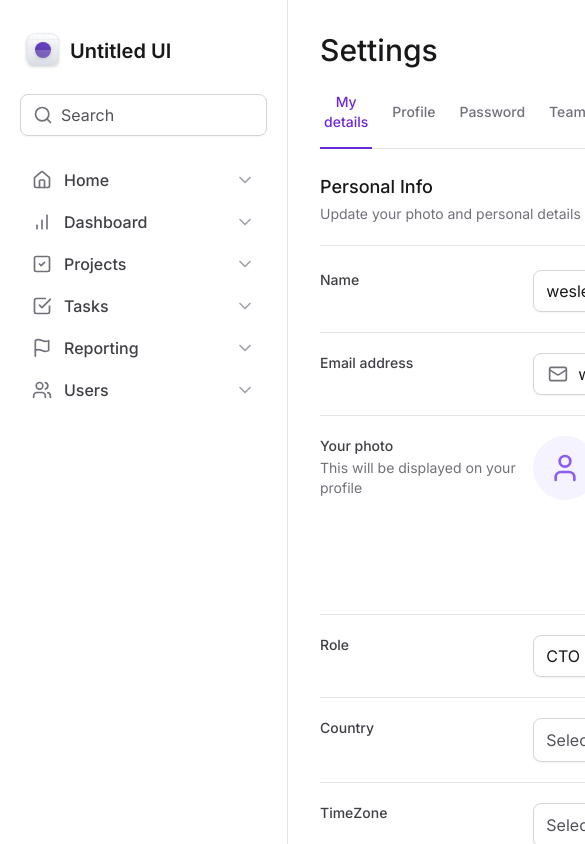
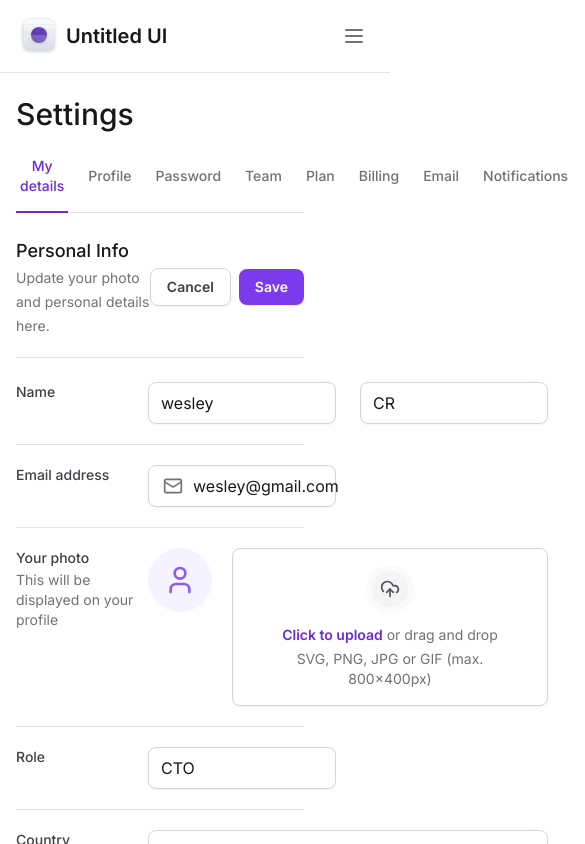
Before and after one commit to wesleywcr/Admin-UI, a Next.js app: page / in a window 390 px wide. Shown: the top 844 px of the page, 585 px wide, since content can reach past the window. Built offline with nearby package versions, Linux system fonts and the light colour scheme.

Commit message:
feat: sidebar responsiveness

```diff
--- a/src/app/layout.tsx
+++ b/src/app/layout.tsx
@@ -15,7 +15,9 @@
       <body className={inter.className}>
         <div className="grid min-h-screen grid-cols-app">
           <Sidebar />
-          <main className="px-8 pb-12 pt-8"> {children}</main>
+          <main className="px-4 pb-12 pt-24 lg:col-start-2 lg:px-8 lg:pt-8">
+            {children}
+          </main>
         </div>
       </body>
     </html>
--- a/src/components/Sidebar/index.tsx
+++ b/src/components/Sidebar/index.tsx
@@ -1,3 +1,4 @@
+'use client'
 import {
   Cog,
   LifeBuoy,
@@ -8,18 +9,31 @@
   Home,
   SquareCheck,
   Users,
+  Menu,
 } from 'lucide-react'
 import { Logo } from './Logo'
-
+import * as Collapsible from '@radix-ui/react-collapsible'
 import { NavItem } from './NavItem'
 import { UsedSpaceWidget } from './UsedSpaceWidget'
 import { Profile } from './Profile'
 import * as Input from '../Input'
+import { Button } from '../Button'
 export function Sidebar() {
   return (
-    <aside className="flex flex-col gap-6 border-r border-zinc-200 px-5 py-8">
+    <Collapsible.Root className="fixed left-0 right-0 top-0 z-20 flex flex-col gap-6 border-b border-zinc-200 bg-white p-4 data-[state=open]:bottom-0 lg:right-auto lg:w-80 lg:border-r lg:px-5 lg:py-8 lg:data-[state=closed]:bottom-0">
+      <div className="flex items-center justify-between">
         <Logo />
+        <Collapsible.Trigger asChild className="lg:hidden">
+          <Button variant="ghost">
+            <Menu className="h-6 w-6" />
+          </Button>
+        </Collapsible.Trigger>
+      </div>
 
+      <Collapsible.Content
+        forceMount
+        className="flex flex-1 flex-col gap-6 data-[state=closed]:hidden lg:data-[state=closed]:flex"
+      >
         <Input.Root>
           <Input.Prefix>
             <Search className="w-5 h-5 text-zinc-500" />
@@ -44,6 +58,7 @@
           <div className="h-px bg-zinc-200" />
           <Profile />
         </div>
-    </aside>
+      </Collapsible.Content>
+    </Collapsible.Root>
   )
 }
```
Lines whose indentation alone changed are shown as unchanged.
